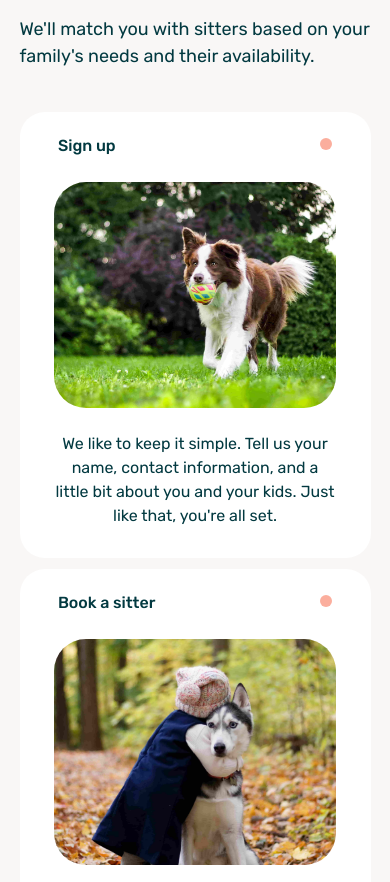
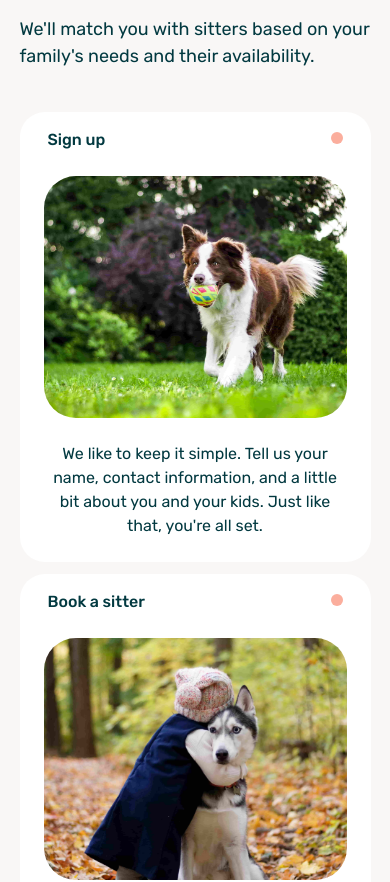
Before and after one commit to samsonc89/otter-replica, a React (Vite) app: page / in a window 390 px wide. Shown: the part 884-1766 px from the top of the page. Built offline with nearby package versions, Linux system fonts and the light colour scheme.

Commit message:
Adust padding for tab items on small screens

```diff
--- a/src/components/How/how.css
+++ b/src/components/How/how.css
@@ -122,4 +122,7 @@
     width: 100%;
     gap: 1em;
   }
+  .tab-item {
+    padding: 0.5em 0.5em;
+  }
 }
```
